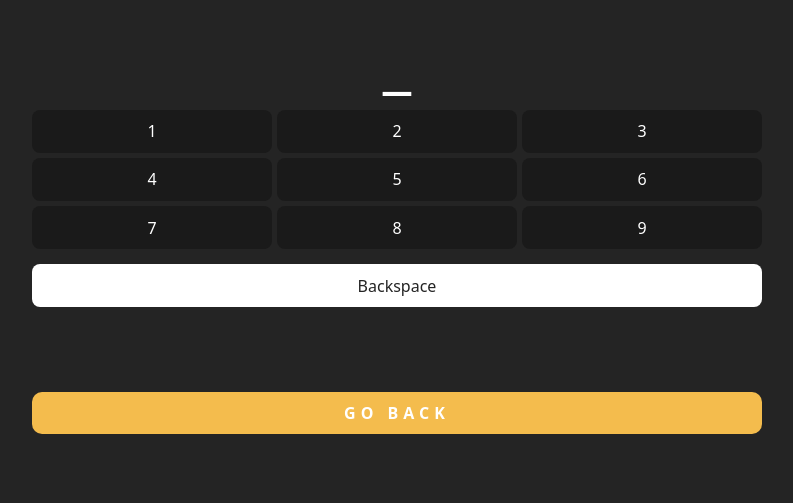
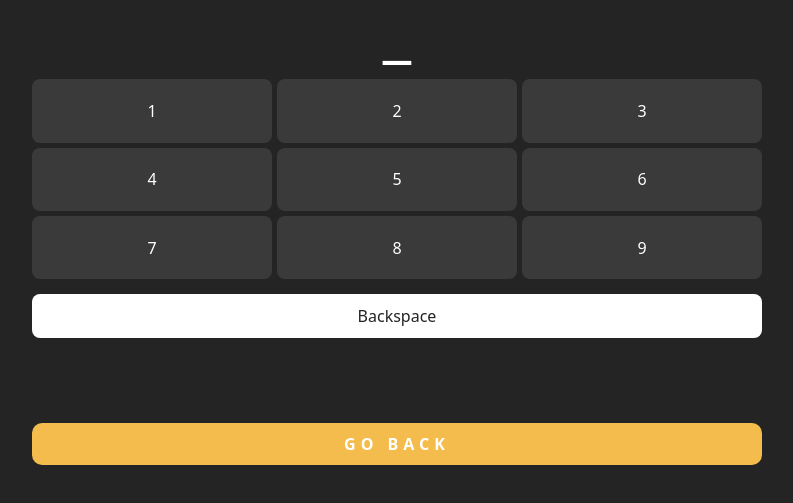
Before and after one commit to haydnkerr/Amazing-Race, a React (Vite) app: page /Amazing-Race/codebreakers in a window 1280 px wide. Shown: the part 151-654 px from the top of the page, without its empty margins (243-1036 px from the left). Built offline with nearby package versions, Linux system fonts and the light colour scheme.

Commit message:
update keypad size

```diff
--- a/src/App.css
+++ b/src/App.css
@@ -231,11 +231,12 @@ gap: 10px;
   gap: 5px;
   width: 100%;
   margin-bottom: 15px;
+  min-height: 200px;
 }
 
 .keypad-btn {
   color: white;
-  background-color: #1a1a1a;
+  background-color: #3a3a3a;
 }
 
 .guess-input-container {
--- a/src/App.jsx
+++ b/src/App.jsx
@@ -222,7 +222,7 @@ function App() {
     sourceTwo="/Amazing-Race/face-icon.png"
     sourceThree="/Amazing-Race/money-canvas.png"
     bgColor="#94b14f"
-    description="Have a team member stand on each plate of a baseball diamond. Starting from home one person must throw a paper airplane to first base within three throws. Then that person will throw to second and so on until you score a homerun. If you don't get there in three throws you must start from the beginning If the fields are all taken, four people stand in a line 30 steps apart each."
+    description="Have a team member stand on each plate of a baseball diamond. Starting from home one person must throw a paper airplane to first base within three throws. Then that person will throw to second and so on until you score a homerun. If you don't get there in three throws you must start from the beginning. If the fields are all taken, make your own field."
     value="1"
     onClick={() => handleClick(4)}
     handleBack={updateEnvelope}
```
